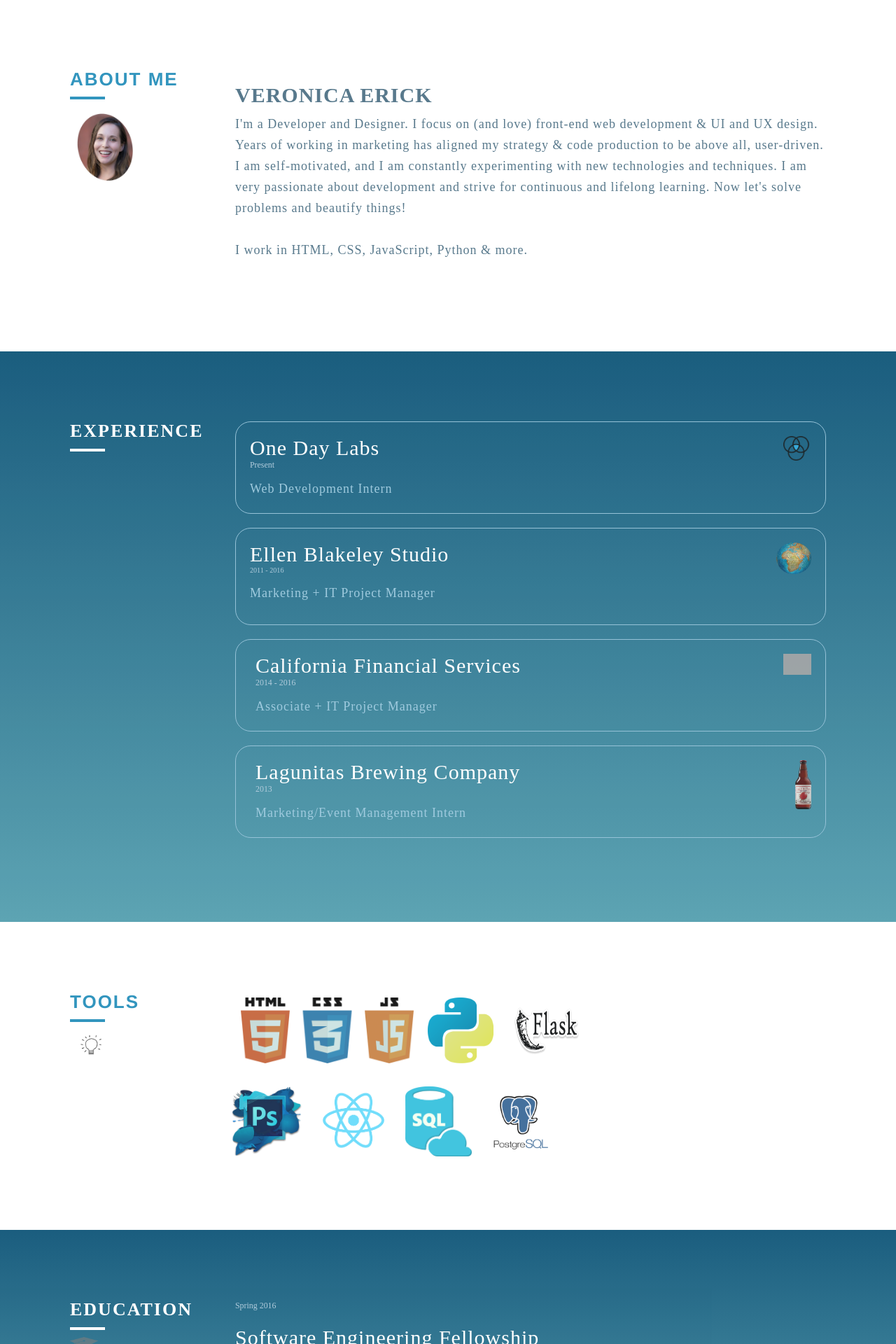
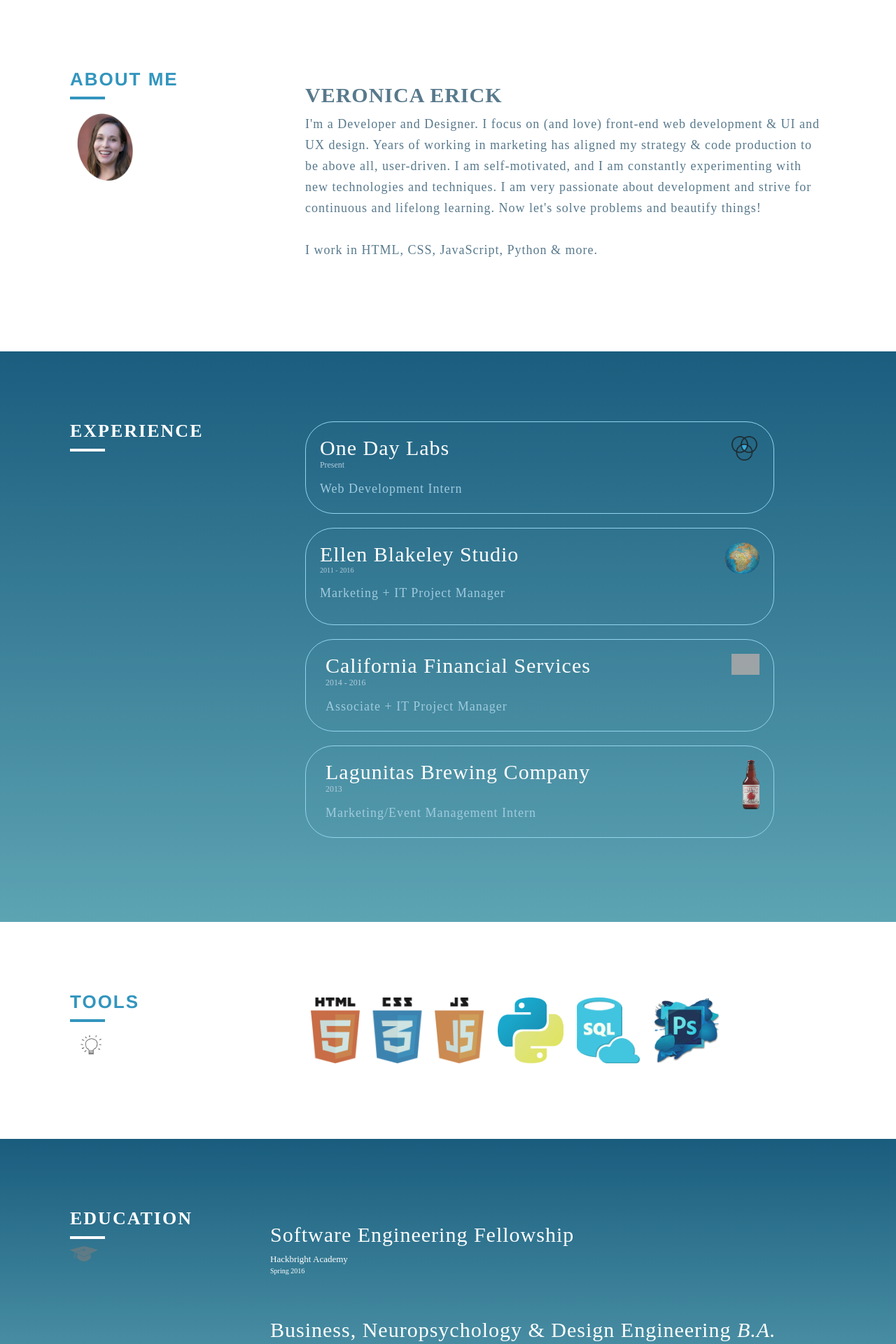
Before and after one commit to veronicaerick/personal-website, a PHP site: page / in a window 1280 px wide. Shown: the part 701-2621 px from the top of the page at 70% size. Run offline with PHP 8.4, Linux system fonts and the light colour scheme; some libraries are stand-ins or nearby versions; grey boxes are pictures that could not be loaded.

Commit message:
removed skill icons, added padding

```diff
--- a/css/style.css
+++ b/css/style.css
@@ -17,7 +17,6 @@ a:hover {
 #logo-vee {
   padding-bottom: 10px;
 }
-
 
 .top {
   position: absolute;
@@ -90,6 +89,12 @@ p {
   text-transform: none;
 }
 
+.small-text {
+  font-size: 10px;
+    font-family: "Josefin Sans";
+
+}
+
 
 .main-section p {
   font-size: 20px;
@@ -115,7 +120,7 @@ p {
 }
 
 .section-content .content > div {
-  padding-left: 20px;
+  padding-left: 50px;
 }
 
 
@@ -151,11 +156,11 @@ p {
 
 }
 
-.white-bg .title h1 {
+.white-background .title h1 {
   color: #3295be;
 }
 
-.white-bg > .section-content {
+.white-background > .section-content {
   background-color: white;
 }
 
@@ -165,11 +170,11 @@ p {
 
 }
 
-.white-bg p {
+.white-background p {
   color: #58798c;
 }
 
-.white-bg h2 {
+.white-background h2 {
   font-family: "Ostrich Sans" !important;
   font-weight: bold !important;
   color: #58798c;
@@ -188,7 +193,7 @@ p {
   border: 2px solid #fff;
 }
 
-.white-bg .title > h1:after {
+.white-background .title > h1:after {
   border: 2px solid #3295be;
 }
 
@@ -200,14 +205,17 @@ p {
 .content {
   float: right;
   width: 80%;
+  padding-left: 70px;
 }
 
 .box {
-  border: 1px solid #89bbd3;
-  border-radius: 22px;
+  border: 1px double skyblue;
+  border-radius: 40px;
   padding: 20px;
   color: grey;
   margin-bottom: 20px;
+  width: 90%;
+  position: relative;
 
 
   transition: opacity 0.5s;
@@ -231,7 +239,7 @@ h2 {
   font-size: 20px;
   text-transform: uppercase;
   letter-spacing: 1px;
-  margin-bottom: 5px;
+
 }
 
 .blue-background h2 {
@@ -270,15 +278,6 @@ h2 {
   font-family: "Josefin Sans";
 }
 
-.skills-row-1 {
-  height: 110px;
-  padding: 8px;
-  opacity: 0.9;
-}
-
-.skills-one {
-  margin: 0 auto;
-}
 
 .skills-row-1:hover {
   color: blue;
@@ -287,12 +286,10 @@ h2 {
 .skills-row-1:hover {
   opacity: 0.5;
 }
-
-.skills-row-2 {
+.skills-row-1 {
   height: 110px;
-  margin-left: 10px;
-   padding: 5px;
-   opacity: 0.9;
+  opacity: 0.9;
+  padding:8px;
 }
 
 
@@ -310,6 +307,7 @@ h2 {
 .projects {
   text-align: center;
   padding: 10px 0 10px 0;
+
 }
 
 .projects-head {
@@ -317,7 +315,6 @@ h2 {
   font-weight: bold !important;
 
 }
-
 
 
 @media only screen and (max-width: 1200px) {
--- a/home.html
+++ b/home.html
@@ -8,15 +8,16 @@
         <link href='https://fonts.googleapis.com/css?family=Raleway:500,300,700,800' rel='stylesheet' type='text/css'>
         <link rel="stylesheet" href="http://maxcdn.bootstrapcdn.com/bootstrap/3.3.7/css/bootstrap.min.css">
         <link href='https://fonts.googleapis.com/css?family=Lobster' rel='stylesheet' type='text/css'>
+
         <link rel="shortcut icon" type="../image/png" href="../images/favicon.png"/>
+         <script src="https://code.jquery.com/jquery-1.12.4.min.js"   integrity="sha256-ZosEbRLbNQzLpnKIkEdrPv7lOy9C27hHQ+Xp8a4MxAQ="   crossorigin="anonymous"></script>
         <script src="js/this.js"></script>
-
         <script src="https://use.fontawesome.com/1c16d1a5b8.js"></script>
-          <link rel="shortcut icon" type="../image/png" href="images/favicon.png"/>
-            <script src="http://maxcdn.bootstrapcdn.com/bootstrap/3.3.7/js/bootstrap.min.js"></script>
+        <link rel="shortcut icon" type="../image/png" href="images/favicon.png"/>        <script src="http://maxcdn.bootstrapcdn.com/bootstrap/3.3.7/js/bootstrap.min.js"></script>
+        <script src="http://cdnjs.cloudflare.com/ajax/libs/modernizr/2.8.2/modernizr.js"></script>
     </head>
-
     <body>
+    <div class="se-pre-con"></div>
         <div class="main-section">
             <div class="top">
                 <img id="logo-vee" style="width: 290px;"src="images/veelogo3.png">
@@ -26,22 +27,17 @@
                 <h1 class="hvr-float-shadow">FRONT-END DEVELOPER</h1>
                 <div class="small"><em></em></div>
                 <p>Let's build things</p>
-
                 <div class="arrow hvr-pulse">
                     <i  class="fa fa-angle-double-down" aria-hidden="true" style="font-size: 30px;"></i>
-
                 </div>
-
             </div>
-
         </div>
-        <div class="section white-bg">
+        <div class="section white-background">
             <div class="section-content wow fadeInUp">
                 <div class="title">
                     <h1>About Me</h1>
                     <img src="images/me.png" width="100px" style="padding:10px;"alt="profile icon">
                     </div>
-
                     <div class="content">
                     <div>
                         <h2>Veronica Erick</h2>
@@ -50,26 +46,22 @@
 
                             I work in HTML, CSS, JavaScript, Python &amp; more.
                             <br/><br/>
-
                         </p>
                     </div>
                 </div>
             </div>
-        </div><!-- ./about -->
+        </div><!-- ABOUT ME -->
 
          <div class="section blue-background">
             <div class="section-content wow fadeInUp">
                 <div class="title">
                     <h1>Experience</h1>
-
                 </div>
-
                 <div class="content">
                     <div>
                         <div class="box">
                             <h2>One Day Labs</h2>
                             <div class="explogos hvr-grow"><a target="_blank" href="https://onedaylabs.com/"><img src="images/oneday.png" style="width:40px;"></a></div>
-
                             <div class="small">Present</div>
                             <p>Web Development Intern</p>
                         </div>
@@ -77,7 +69,6 @@
                             <h2>Ellen Blakeley Studio</h2>
                             <div class="explogos hvr-grow"> <a target="_blank" href="http://www.ellenblakeley.com/"><img src="images/globe.png" style="width:50px;"></a></div>
                             <div class="small"><div class="small">2011 - 2016</div><p>Marketing + IT Project Manager</p></div>
-
                         </div>
                         <div class="box">
                             <div class="inner-box">
@@ -87,7 +78,6 @@
                             <p>Associate + IT Project Manager</p>
                         </div>
                         </div>
-
                         <div class="box">
                              <div class="inner-box"><h2>Lagunitas Brewing Company</h2>
                             <div class="explogos hvr-grow"><a target="_blank" href="http://lagunitas.com/"><img src="images/beer.png" style="height:70px; padding-top:-10px; "></a></div>
@@ -97,40 +87,30 @@
                     </div>
                 </div>
             </div>
-        </div><!-- ./experience -->
+        </div><!-- EXPERIENCE -->
 
 
-        <div class="section white-bg">
+        <div class="section white-background">
             <div class="section-content wow fadeInUp">
                 <div class="title">
                     <h1>Tools</h1>
                     <img src="images/skills.png" width="60px" style="opacity:0.8;" alt="skill">
                 </div>
-
                     <div class="content">
-
-
                     <div class="skills-one">
-
                     <img class="skills-row-1 hvr-grow" src="images/html.png"></img>
                     <img class="skills-row-1 hvr-grow" src="images/python.png"></img>
-                    <img class="skills-row-1 hvr-grow" style="width: 130px;"src="images/flask.png"></img>
-                    </div>
-                     <br>
-                    <img class="skills-row-2 hvr-grow" src="images/ps1.png"></img>
-                    <img class="skills-row-2 hvr-grow" src="images/react.png"></img>
-                    <img class="skills-row-2 hvr-grow" src="images/sql1.png"></img>
-                    <img class="skills-row-2 hvr-grow" src="images/postgres.png"></img>
-                     </div>
-
-
-
+                    <img class="skills-row-1 hvr-grow" src="images/sql1.png"></img>
+                    <img class="skills-row-1 hvr-grow" src="images/ps1.png"></img>
 
 
 
                      </div>
                 </div>
-        </div><!-- ./skillset -->
+            </div>
+        </div>
+        <!-- TOOLS -->
+
 
         <div class="section blue-background">
             <div class="section-content wow fadeInUp">
@@ -138,43 +118,37 @@
                     <h1>Education</h1>
                     <img src="images/education.png" style="opacity:0.6;"width="40px">
                 </div>
+                <div class="content">
 
-                <div class="content">
-                    <div>
-                        <div class="small">Spring 2016</div>
                         <h2>Software Engineering Fellowship</h2>
-                        <a href="https://hackbrightacademy.com">Hackbright Academy</a>
+                        <a href="https://hackbrightacademy.com">Hackbright Academy<div class="small-text">Spring 2016</div></a>
+
                         <br/><br/>
-                        <div class="small">Summer 2014</div>
-                        <h2>Business, Neuropsychology &amp; Design <em>B.A.</em></h2>
-                        <a href="http://www.berkeley.edu/">UC Berkeley</a>
-                    </div>
-                </div>
-            </div>
-        </div><!-- ./education -->
-
-        <div class="section white-bg">
-            <div class="section-content wow fadeInUp projects">
-
-
-
-
-                            <div class="container-fluid">
-                             <h1 class="projects-head">Projects:</h1>
-                                <div class="row">
-                                <div class="col-sm-4"><a href="http://ellenblakeley.com"><img src="images/carlos.png" style="width:220px; "></a></div>
-                                <div class="col-sm-4"><a class="projects" href="https://github.com/veronicaerick/wanderful"><img src="images/wanderful1.png" style="height:151px;"></a></div>
-                                <div class="col-sm-4">
-                                <a class="projects" href="https://pursuitofhoppiness.herokuapp.com/"><img src="images/pursuit.png" style="height:151px;"></a></div>
-                              </div>
-                            </div>
-
+                        <h2>Business, Neuropsychology &amp; Design Engineering<em> B.A.</em></h2>
+                        <a href="http://www.berkeley.edu/">UC Berkeley <div class="small-text">Summer 2014</div>
+                        </a>
 
 
                 </div>
             </div>
+        </div><!-- EDUCATION -->
+
+
+
+        <div class="section white-background">
+            <div class="section-content wow fadeInUp projects">
+                    <div class="container-fluid">
+                        <h1 class="projects-head">Projects:</h1>
+                            <div class="row">
+                                <div class="col-sm-4"><a class="projects" href="http://ellenblakeley.com"><img src="images/carlos.png" style="height:150px; "></a></div>
+                                <div class="col-sm-4"><a class="projects" href="https://github.com/veronicaerick/wanderful"><img src="images/wanderful1.png" style="height:170px;"></a></div>
+                                <div class="col-sm-4">
+                                <a class="projects" href="https://pursuitofhoppiness.herokuapp.com/"><img src="images/hops.png" style="height:150px; padding-left:40px;"></a></div>
                             </div>
-
+                    </div>
+            </div>
+        </div>
+        </div>
         </div>
         </div>
         </div>
@@ -190,35 +164,20 @@
                     <div class="content">
                         <div>
                             <div class="small"></div>
-
-
-
                                 <a href="mailto:veronicaeerick@gmail.com"><img style="height: 50px;"src="images/mail.png"></a>
-
                                 <a target="_blank" href="https://www.linkedin.com/in/veronicaerick"><img style="height: 50px;"src="images/linked.png"></a>
-
                                 <a target="_blank" href="http://github.com/veronicaerick"><img style="height: 50px; opacity:0.4;"src="images/git.png"></a>
-
                                 <a target="_blank" href="https://www.facebook.com/veronicaerick"><img style="height:50px;" src="images/facebook.png"></a>
-
-                          <a style="float:right; opactiy:0.7;" href="Veronica_Erick_Resume_2016.pdf" download="veronica_erick_resume"><img style="width:70px;" src="images/trans_arrow2.png"></img><em>Download Resume</em></a>
-
+                                <a style="float:right; opactiy:0.7; font-size:1.1em;" href="Veronica_Erick_Resume_2016.pdf" download="veronica_erick_resume"><img style="width:70px;" src="images/trans_arrow2.png"></img><em>Download Resume</em></a>
                         </div>
                     </div>
                  </div>
             </div>
-    </div><!-- ./contact -->
-
-
-
+        </div>
+        <!-- CONTACT-->
+        <!-- WOW js init -->
         <script>
           new WOW().init();
         </script>
-
-   <script src="https://code.jquery.com/jquery-1.12.4.min.js"   integrity="sha256-ZosEbRLbNQzLpnKIkEdrPv7lOy9C27hHQ+Xp8a4MxAQ="   crossorigin="anonymous"></script>
-
-
-
     </body>
-
 </html>
```
Also changed, not shown: images/hops.png (added), images/wanderful1.png, js/this.js (line endings or trailing spaces). Lines whose indentation alone changed are shown as unchanged.
